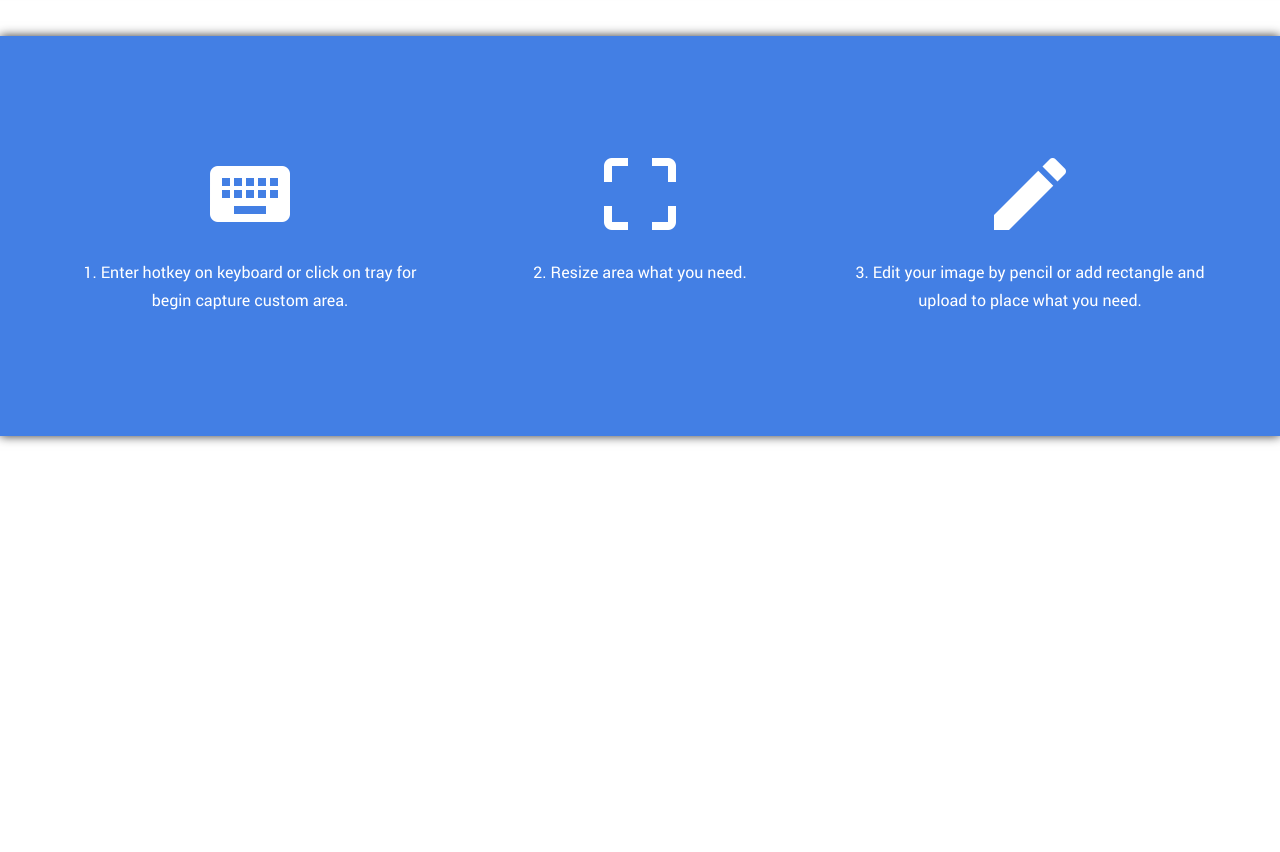
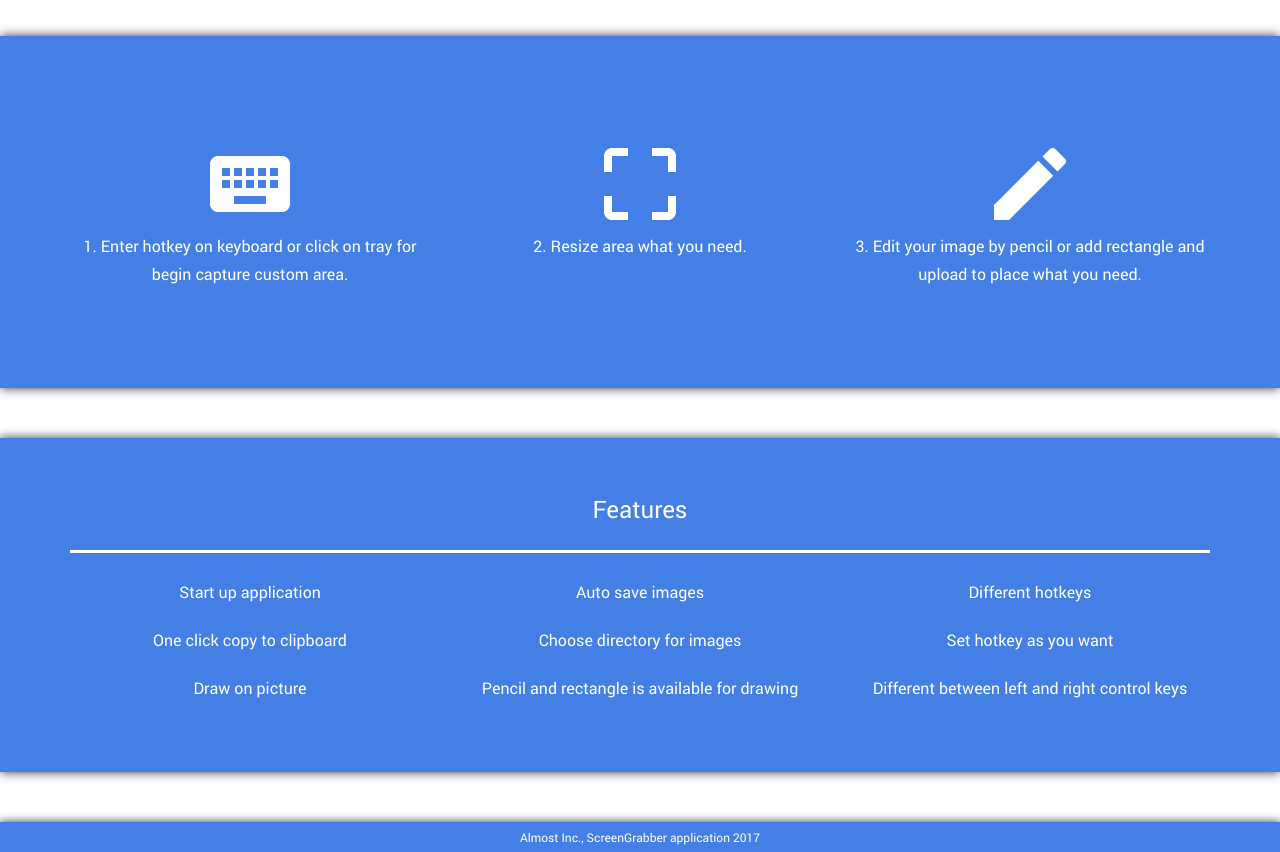
Before and after one commit to qvepoy/ScreenGrabber.github.io, a website: page app/index.html in a window 1280 px wide. Shown: the part 320-1172 px from the top of the page. Before the commit the page ends 850 px from the top, so only its background shows below. Drawn offline with nearby package versions, Linux system fonts and the light colour scheme; files that its build step writes are made by us from their sources; no server answers.

Commit message:
Add more features

```diff
--- a/app/index.html
+++ b/app/index.html
@@ -29,8 +29,8 @@
 </head>
 
 <body>
-
-	<div class="head">
+	<div class="wrapper">
+		<div class="head background">
 			<div class="container">
 				<div class="row">
 					<table>
@@ -75,7 +75,7 @@
 			</div>
 		</div>
 
-	<div class="content">
+		<div class="content background">
 			<div class="container">
 				<div class="row">
 					<div class="col-lg-4">
@@ -100,6 +100,43 @@
 			</div>
 		</div>
 
+		<div class="content2 background">
+			<div class="container">
+				<div class="text">
+					<p>Features</p>
+				</div>
+				<div class="row">
+					<div class="col-lg-4">
+						<div class="features">
+							<p>Start up application</p>
+							<p>One click copy to clipboard</p>
+							<p>Draw on picture</p>
+						</div>
+					</div>
+					<div class="col-lg-4">
+						<div class="features">
+							<p>Auto save images</p>
+							<p>Choose directory for images</p>
+							<p>Pencil and rectangle is available for drawing</p>
+						</div>
+					</div>
+					<div class="col-lg-4">
+						<div class="features">
+							<p>Different hotkeys</p>
+							<p>Set hotkey as you want</p>
+							<p>Different between left and right control keys</p>
+						</div>
+					</div>
+				</div>
+			</div>
+		</div>
+
+		<div class="footer background">
+			<p>Almost Inc., ScreenGrabber application 2017</p>
+		</div>
+
+	</div>
+
 	<link rel="stylesheet" href="css/main.min.css">
 	<script src="js/scripts.min.js"></script>
 
--- a/app/sass/main.sass
+++ b/app/sass/main.sass
@@ -3,6 +3,8 @@
 @import "vars"
 
 *
+	margin: 0
+	padding: 0
 	-webkit-box-sizing: border-box
 	-moz-box-sizing: border-box
 	box-sizing: border-box
@@ -53,9 +55,8 @@ body
 
 .head
 	height: 256px
-	background-color: $blue
-	box-shadow: 0px 0px 10px
 	margin-top: 50px
+	margin-bottom: 50px
 
 .title
 	color: $white
@@ -110,16 +111,51 @@ table
 		margin: 0
 
 .content
-	height: 400px
-	background-color: $blue
-	box-shadow: 0px 0px 10px
-	margin-top: 50px
+	flex: 1 0 auto
+	margin-bottom: 50px
+	padding-bottom: 100px
 	.feature
-		margin-top: 110px
+		margin-top: 100px
 		text-align: center
 		vertical-align: middle
 		p
 			color: $white
 
 
+.background
+	background-color: $blue
+	box-shadow: 0px 0px 10px
+
+.footer
+	height: 30px
+	bottom: 0
+	flex: 0 0 auto
+	text-align: center
+	padding-top: 5px
+	p
+		color: $white
+		font-size: 12px
+
+.wrapper
+	display: flex
+	flex-direction: column
+	height: 100%
+
+.content2
+	padding: 50px 0
+	margin-bottom: 50px
+	.text
+		margin-bottom: 25px
+		border-bottom: 3px solid $white
+		p
+			color: $white
+			text-align: center
+			font-size: 24px
+			margin-bottom: 20px
+	.features
+		text-align: center
+		color: $white
+		p
+			margin-bottom: 20px
+
 @import "media" // Всегда в конце
```
Lines whose indentation alone changed are shown as unchanged.
